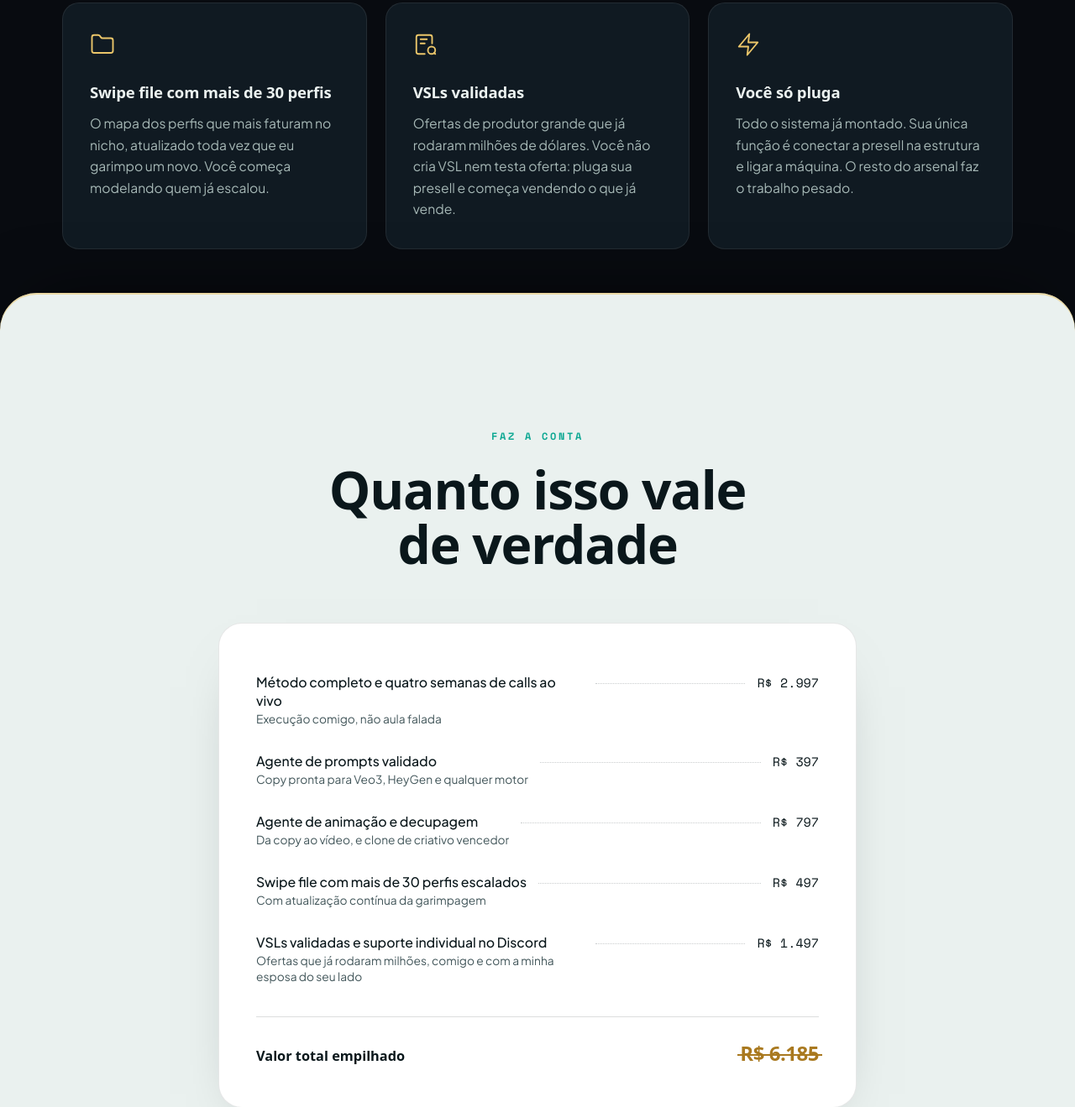
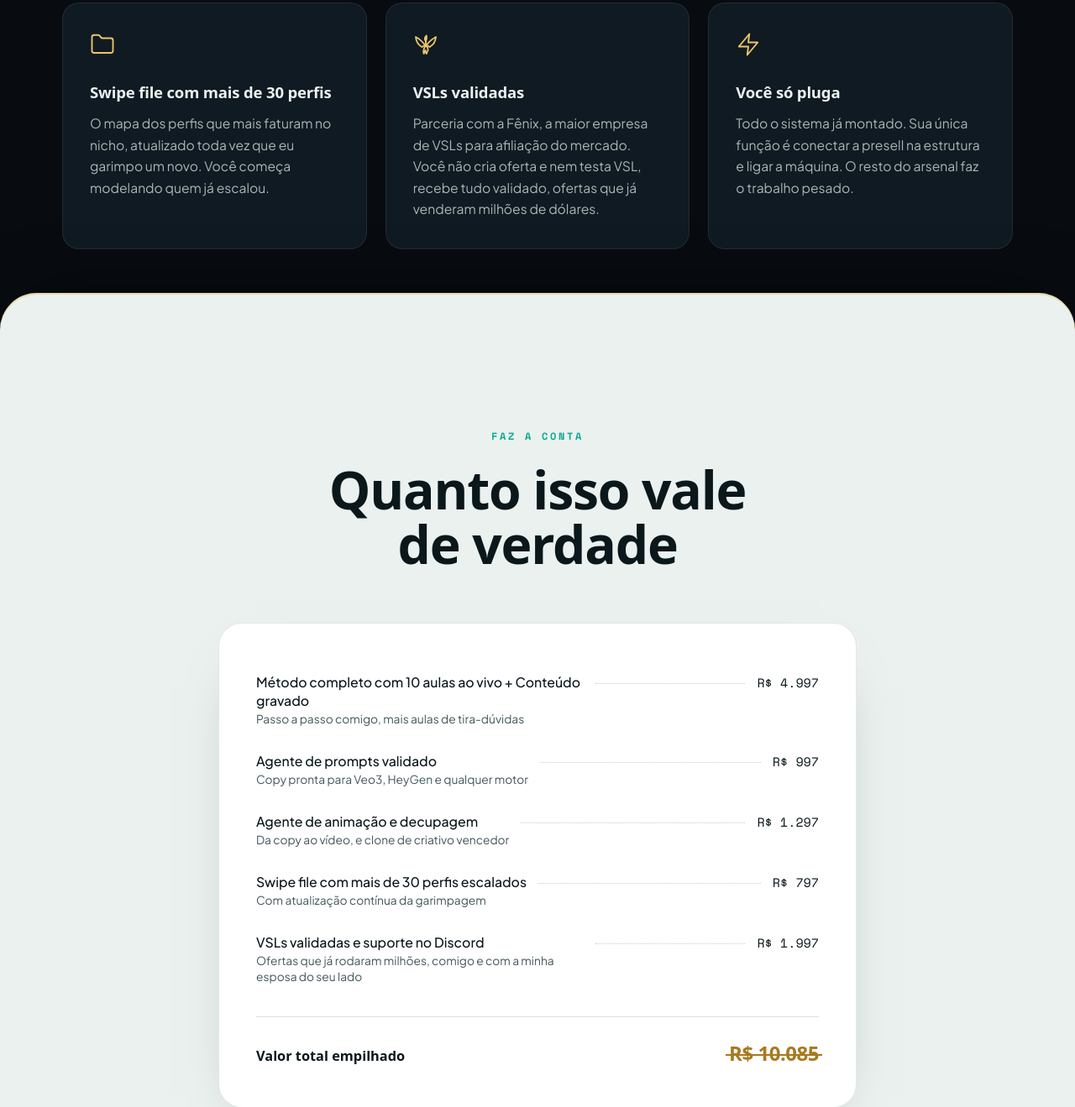
Before and after one commit to Eduardo08GN/orgwave, a plain HTML site: page apresentacao/index.html in a window 1280 px wide. Shown: the part 8852-10171 px from the top of the page at 84% size. Drawn offline with nearby package versions, Linux system fonts and the light colour scheme; a web font is replaced by a local one.

Commit message:
Deck OW: execucao ao vivo, parceria Fenix e ancoragem em 10 mil
Card da Mentoria deixa de repetir a faixa de "10 aulas ao vivo" e volta a
somar informacao propria: passa a falar do formato (execucao ao vivo, na
pratica) em vez de carregar o numero, que ja esta na faixa logo abaixo.

Card de VSLs ganha icone de fenix (SVG stroke no padrao do design system)
e copy da parceria com a Fenix como argumento de autoridade.

Tabela de ancoragem: metodo passa a incluir conteudo gravado, suporte no
Discord perde o "individual" e os valores sobem para fechar em R$ 10.085,
mantendo todos os precos no padrao 97.

Co-Authored-By: Claude Opus 4.8 <noreply@anthropic.com>

```diff
--- a/apresentacao/index.html
+++ b/apresentacao/index.html
@@ -729,8 +729,8 @@ img,video{display:block;max-width:100%}
       </article>
       <article class="card rv rv-d1">
         <svg class="ic" viewBox="0 0 24 24" fill="none" stroke="currentColor" stroke-linecap="round" stroke-linejoin="round" aria-hidden="true"><rect width="18" height="18" x="3" y="4" rx="2"/><path d="M3 10h18"/><path d="M8 2v4"/><path d="M16 2v4"/></svg>
-        <h3 class="card-title">Quatro semanas ao vivo</h3>
-        <p class="card-text">Execução comigo, mão na massa no seu caso. Não é aula falada.</p>
+        <h3 class="card-title">Execução ao vivo</h3>
+        <p class="card-text">O passo a passo completo sendo executado comigo. Tudo ao vivo e na prática, não é aula gravada.</p>
       </article>
       <article class="card rv rv-d2">
         <svg class="ic" viewBox="0 0 24 24" fill="none" stroke="currentColor" stroke-linecap="round" stroke-linejoin="round" aria-hidden="true"><path d="M7.9 20A9 9 0 1 0 4 16.1L2 22z"/></svg>
@@ -771,9 +771,9 @@ img,video{display:block;max-width:100%}
         <p class="card-text">O mapa dos perfis que mais faturam no nicho, atualizado toda vez que eu garimpo um novo. Você começa modelando quem já escalou.</p>
       </article>
       <article class="card rv rv-d1">
-        <svg class="ic ic-gold" viewBox="0 0 24 24" fill="none" stroke="currentColor" stroke-linecap="round" stroke-linejoin="round" aria-hidden="true"><path d="M11 21H5a2 2 0 0 1-2-2V5a2 2 0 0 1 2-2h11a2 2 0 0 1 2 2v6"/><path d="M7 7h6"/><path d="M7 11h4"/><circle cx="17.5" cy="17.5" r="3.5"/><path d="M21 21l-1.2-1.2"/></svg>
+        <svg class="ic ic-gold" viewBox="0 0 24 24" fill="none" stroke="currentColor" stroke-linecap="round" stroke-linejoin="round" aria-hidden="true"><path d="M11.3 12.6C8.7 9.2 5.9 6.6 2.4 4.8c.4 4.4 2.4 7.6 5.9 9.6z"/><path d="M12.7 12.6c2.6-3.4 5.4-6 8.9-7.8-.4 4.4-2.4 7.6-5.9 9.6z"/><path d="M12 12.8V9"/><path d="M12 9c-1.3-1.6-1.1-3.6.6-5.4.5 2.2.2 3.9-.6 5.4z"/><path d="M12 12.8c-2.2 3-2.8 5.6-1.8 8 .2-1.5.7-2.6 1.5-3.3-.1 1.5.3 2.6 1.1 3.3.1-1.2.5-2.1 1.1-2.8.5-2-.2-3.7-1.9-5.2z"/></svg>
         <h3 class="card-title">VSLs validadas</h3>
-        <p class="card-text">Ofertas de produtor grande que já rodaram milhões de dólares. Você não cria VSL nem testa oferta: pluga sua presell e começa vendendo o que já vende.</p>
+        <p class="card-text">Parceria com a Fênix, a maior empresa de VSLs para afiliação do mercado. Você não cria oferta e nem testa VSL, recebe tudo validado, ofertas que já venderam milhões de dólares.</p>
       </article>
       <article class="card rv rv-d2">
         <svg class="ic ic-gold" viewBox="0 0 24 24" fill="none" stroke="currentColor" stroke-linecap="round" stroke-linejoin="round" aria-hidden="true"><path d="M13 2 3 14h9l-1 8 10-12h-9z"/></svg>
@@ -795,29 +795,29 @@ img,video{display:block;max-width:100%}
     <div class="ledger-box rv">
       <ul class="ledger">
         <li>
-          <span class="lg-name">Método completo e quatro semanas de calls ao vivo<small>Execução comigo, não aula falada</small></span>
-          <span class="lg-dots"></span><span class="lg-val">R$ 2.997</span>
+          <span class="lg-name">Método completo com 10 aulas ao vivo + Conteúdo gravado<small>Passo a passo comigo, mais aulas de tira-dúvidas</small></span>
+          <span class="lg-dots"></span><span class="lg-val">R$ 4.997</span>
         </li>
         <li>
           <span class="lg-name">Agente de prompts validado<small>Copy pronta para Veo3, HeyGen e qualquer motor</small></span>
-          <span class="lg-dots"></span><span class="lg-val">R$ 397</span>
+          <span class="lg-dots"></span><span class="lg-val">R$ 997</span>
         </li>
         <li>
           <span class="lg-name">Agente de animação e decupagem<small>Da copy ao vídeo, e clone de criativo vencedor</small></span>
+          <span class="lg-dots"></span><span class="lg-val">R$ 1.297</span>
+        </li>
+        <li>
+          <span class="lg-name">Swipe file com mais de 30 perfis escalados<small>Com atualização contínua da garimpagem</small></span>
           <span class="lg-dots"></span><span class="lg-val">R$ 797</span>
         </li>
         <li>
-          <span class="lg-name">Swipe file com mais de 30 perfis escalados<small>Com atualização contínua da garimpagem</small></span>
-          <span class="lg-dots"></span><span class="lg-val">R$ 497</span>
-        </li>
-        <li>
-          <span class="lg-name">VSLs validadas e suporte individual no Discord<small>Ofertas que já rodaram milhões, comigo e com a minha esposa do seu lado</small></span>
-          <span class="lg-dots"></span><span class="lg-val">R$ 1.497</span>
+          <span class="lg-name">VSLs validadas e suporte no Discord<small>Ofertas que já rodaram milhões, comigo e com a minha esposa do seu lado</small></span>
+          <span class="lg-dots"></span><span class="lg-val">R$ 1.997</span>
         </li>
       </ul>
       <div class="ledger-total">
         <span class="lt-label">Valor total empilhado</span>
-        <span class="lt-val">R$ 6.185</span>
+        <span class="lt-val">R$ 10.085</span>
       </div>
     </div>
 
```
